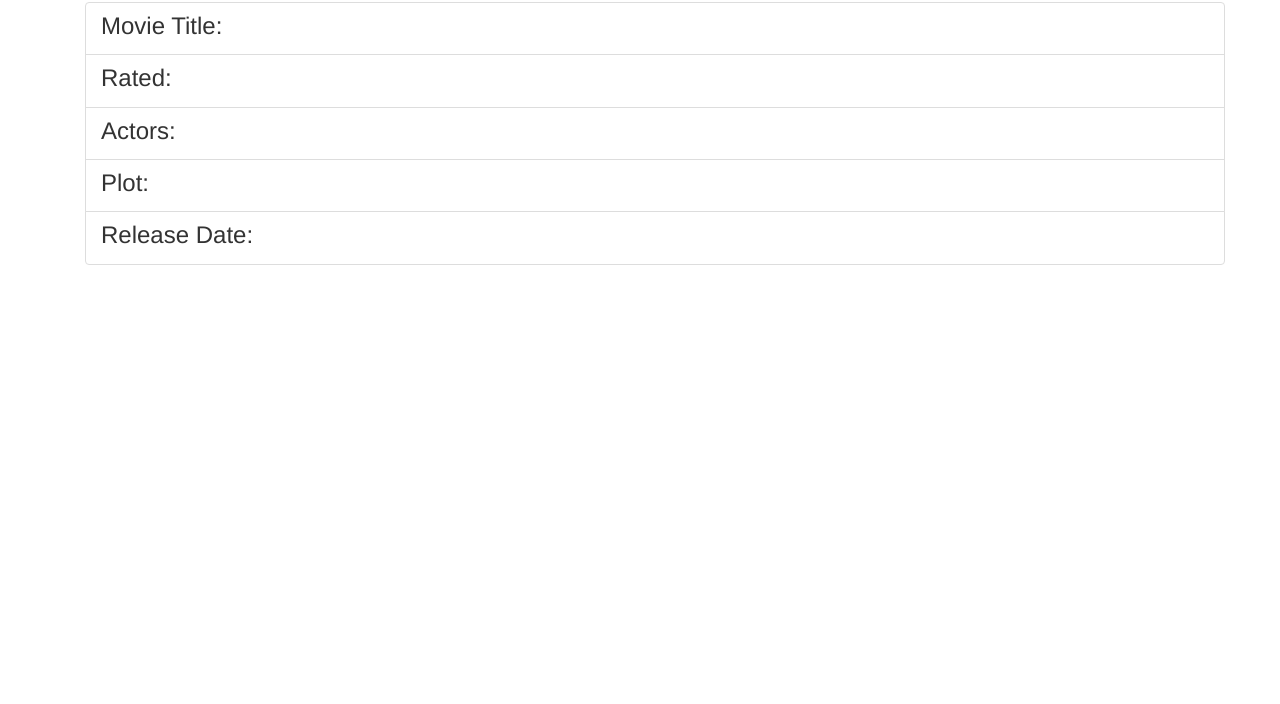
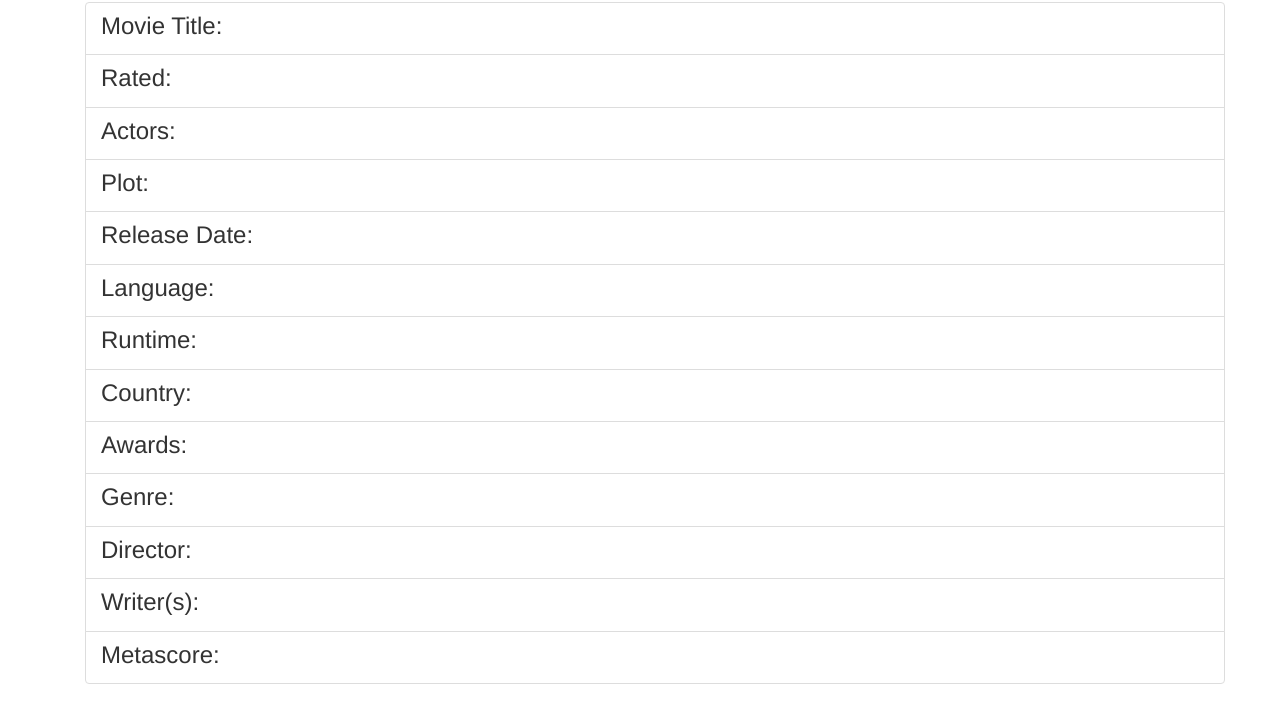
Before and after one commit to hep15/lesson8_ajax, a plain HTML site: page index.html in a window 1280 px wide. Shown: the part 533-1237 px from the top of the page. Before the commit the page ends 818 px from the top, so only its background shows below. Drawn offline with nearby package versions, Linux system fonts and the light colour scheme.

Commit message:
Lesson 9 final commit

```diff
--- a/index.html
+++ b/index.html
@@ -1,8 +1,8 @@
 <html>
 <!- -
 Program Name:   Seminole Movie Connection
-Author:
-Date:
+Author:  Haley Palmer
+Date:  4/5/17
 Filename:   index.html
 - ->
 
@@ -54,6 +54,45 @@ Filename:   index.html
             <p class="list-group-item-text lead text-primary" id="Released">  </p>
         </a>
 
+        <a href="#" class="list-group-item">
+            <h3 class="list-group-item-heading">Language:</h3>
+            <p class="list-group-item-text lead text-primary" id="Language">  </p>
+        </a>
+
+        <a href="#" class="list-group-item">
+            <h3 class="list-group-item-heading">Runtime:</h3>
+            <p class="list-group-item-text lead text-primary" id="Runtime">  </p>
+        </a>
+
+        <a href="#" class="list-group-item">
+            <h3 class="list-group-item-heading">Country:</h3>
+            <p class="list-group-item-text lead text-primary" id="Country">  </p>
+        </a>
+
+        <a href="#" class="list-group-item">
+            <h3 class="list-group-item-heading">Awards:</h3>
+            <p class="list-group-item-text lead text-primary" id="Awards">  </p>
+        </a>
+
+        <a href="#" class="list-group-item">
+            <h3 class="list-group-item-heading">Genre:</h3>
+            <p class="list-group-item-text lead text-primary" id="Genre">  </p>
+        </a>
+
+        <a href="#" class="list-group-item">
+            <h3 class="list-group-item-heading">Director:</h3>
+            <p class="list-group-item-text lead text-primary" id="Director">  </p>
+        </a>
+
+        <a href="#" class="list-group-item">
+            <h3 class="list-group-item-heading">Writer(s):</h3>
+            <p class="list-group-item-text lead text-primary" id="Writer">  </p>
+        </a>
+
+        <a href="#" class="list-group-item">
+            <h3 class="list-group-item-heading">Metascore:</h3>
+            <p class="list-group-item-text lead text-primary" id="Metascore">  </p>
+        </a>
     </div>
 </div>
     <script>
@@ -71,6 +110,14 @@ Filename:   index.html
                      $('#Actors').html(json.Actors);
                      $('#Plot').html(json.Plot);
                      $('#Released').html(json.Released);
+                     $('#Language').html(json.Language);
+                     $('#Runtime').html(json.Runtime);
+                     $('#Country').html(json.Country);
+                     $('#Awards').html(json.Awards);
+                     $('#Genre').html(json.Genre);
+                     $('#Director').html(json.Director);
+                     $('#Writer').html(json.Writer);
+                     $('#Metascore').html(json.Metascore);
                 })
                 .fail(function() {
                       alert("Posting failed.");
```
